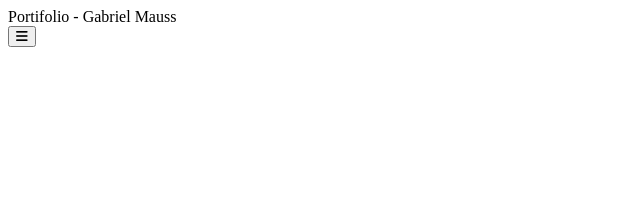
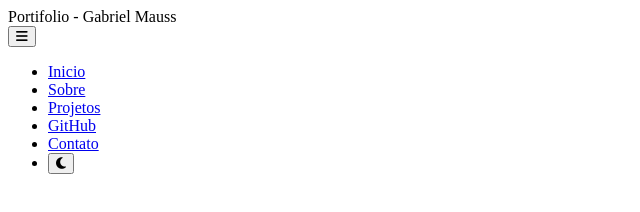
Before and after one commit to GabrielMauss/Meu-Portifolio, a plain HTML site: page index.html in a window 1280 px wide. Shown: the whole page, without its empty margins (0-640 px from the left). Drawn offline with Linux system fonts and the light colour scheme.

Commit message:
Update index.html

```diff
--- a/index.html
+++ b/index.html
@@ -18,16 +18,29 @@
     <div id="particlues-js"></div>
 
     <!-- Cursor Personalizado -->
-     <div class="cursor"></div>
-     <div class="cursor-follower"></div>
+    <div class="cursor"></div>
+    <div class="cursor-follower"></div>
 
-     <!-- header e navegação -->
-      <header>
+    <!-- header e navegação -->
+     <header>
         <div class="logo">Portifolio - Gabriel Mauss</div>
         <button class="hamburger" aria-label="Menu">
             <i class="fas fa-bars"></i>
         </button>
-        <nav></nav>
-      </header>
+        <nav>
+            <ul>
+                <li><a href="#home" class="nav-link">Inicio</a></li>
+                <li><a href="#about" class="nav-link">Sobre</a></li>
+                <li><a href="#projects" class="nav-link">Projetos</a></li>
+                <li><a href="#github" class="nav-link">GitHub</a></li>
+                <li><a href="#contact" class="nav-link">Contato</a></li>
+                <li>
+                    <button class="theme-toggle" aria-label="Aleternar tema">
+                        <i class="fas fa-moon"></i>
+                    </button>
+                </li>
+            </ul>
+        </nav>
+     </header>
 </body>
 </html>
```
